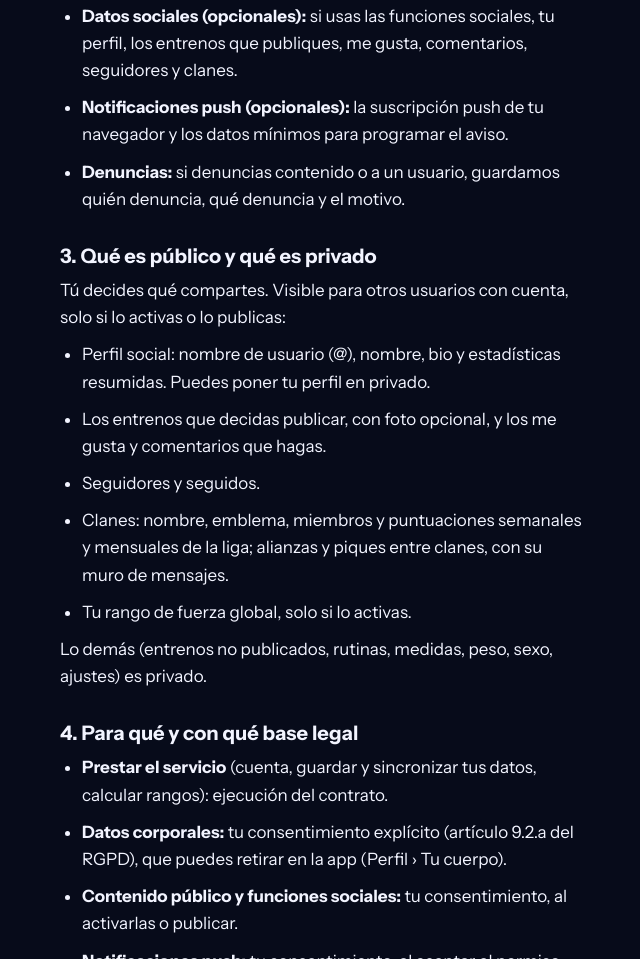
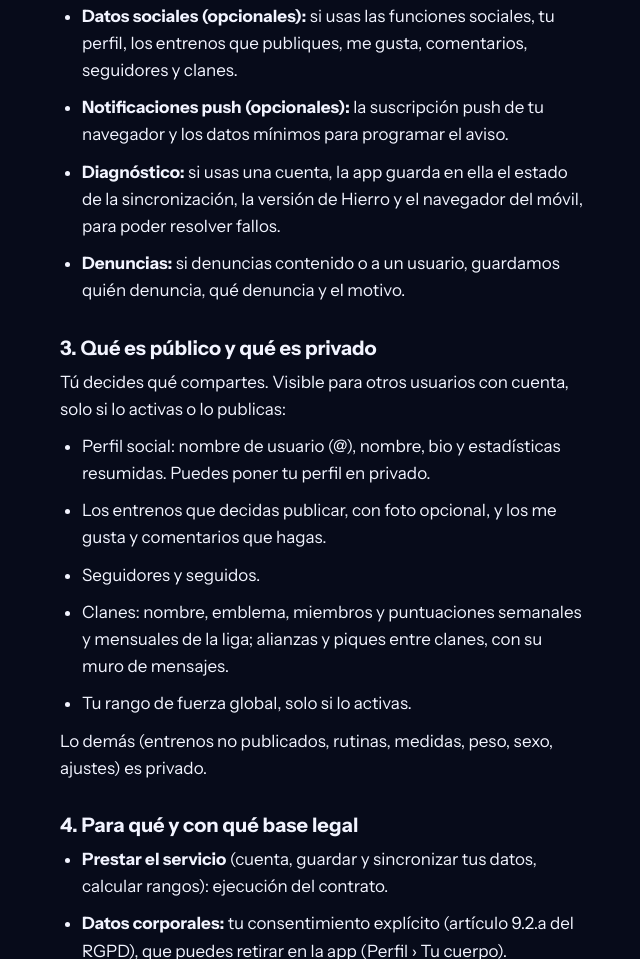
Before and after one commit to guillemarmu/hierro, a plain HTML site: page privacidad.html in a window 1280 px wide. Shown: the part 1330-2289 px from the top of the page, without its empty margins (318-958 px from the left). Drawn offline with Linux system fonts and the light colour scheme.

Commit message:
Privacidad: datos de diagnóstico

```diff
--- a/privacidad.html
+++ b/privacidad.html
@@ -65,6 +65,7 @@ footer.pie a{display:inline-block;padding:12px 8px 12px 0;min-height:44px}
 <li id="salud"><strong>Datos corporales (opcionales):</strong> peso, medidas corporales (grasa, cintura, pecho, brazo y muslo), sexo y altura. Pueden considerarse <strong>datos de salud</strong>, así que solo los guardamos si das tu consentimiento explícito en la app la primera vez que los añades. Se usan solo para tus estadísticas y para ajustar los estándares de fuerza. Se quedan en tu móvil o en tu cuenta privada y nunca se publican. Puedes retirar el consentimiento en la app (Perfil › Tu cuerpo) cuando quieras: al hacerlo se borran.</li>
 <li><strong>Datos sociales (opcionales):</strong> si usas las funciones sociales, tu perfil, los entrenos que publiques, me gusta, comentarios, seguidores y clanes.</li>
 <li><strong>Notificaciones push (opcionales):</strong> la suscripción push de tu navegador y los datos mínimos para programar el aviso.</li>
+<li><strong>Diagnóstico:</strong> si usas una cuenta, la app guarda en ella el estado de la sincronización, la versión de Hierro y el navegador del móvil, para poder resolver fallos.</li>
 <li><strong>Denuncias:</strong> si denuncias contenido o a un usuario, guardamos quién denuncia, qué denuncia y el motivo.</li>
 </ul>
 
```
